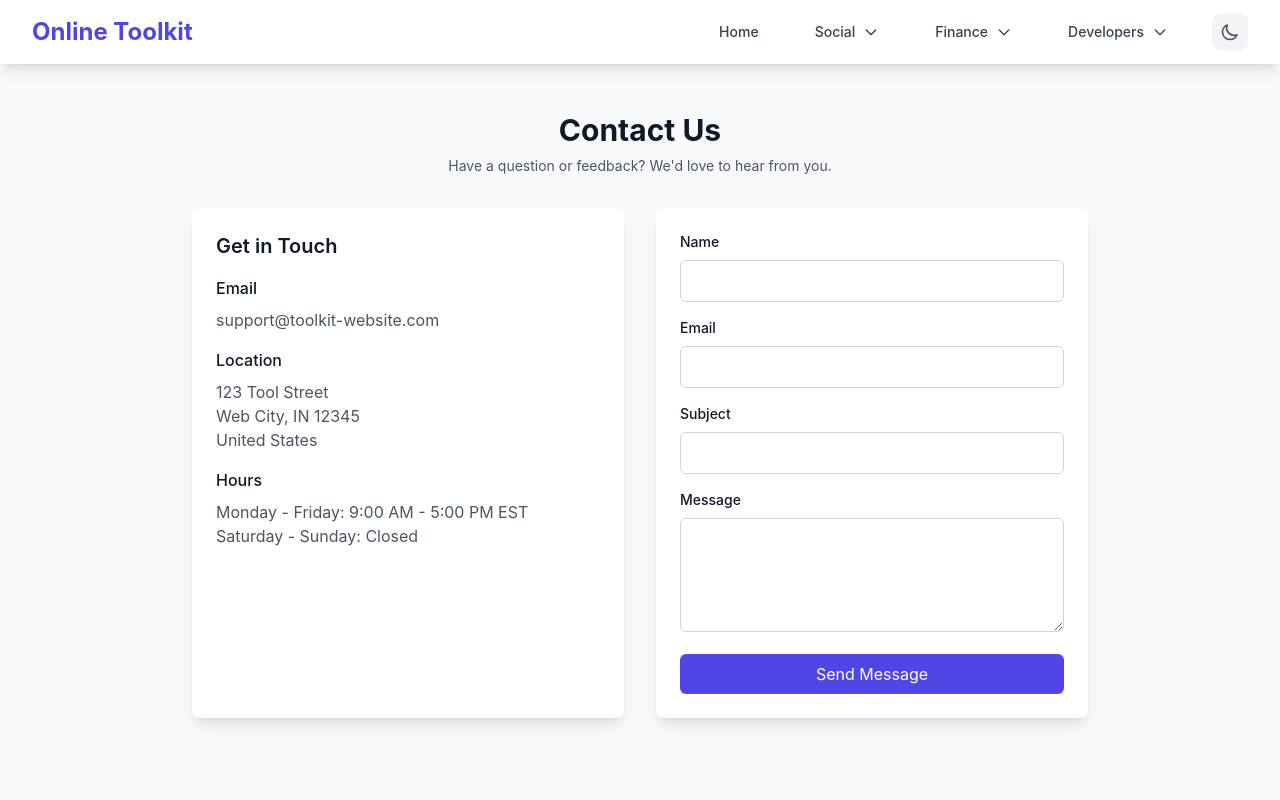
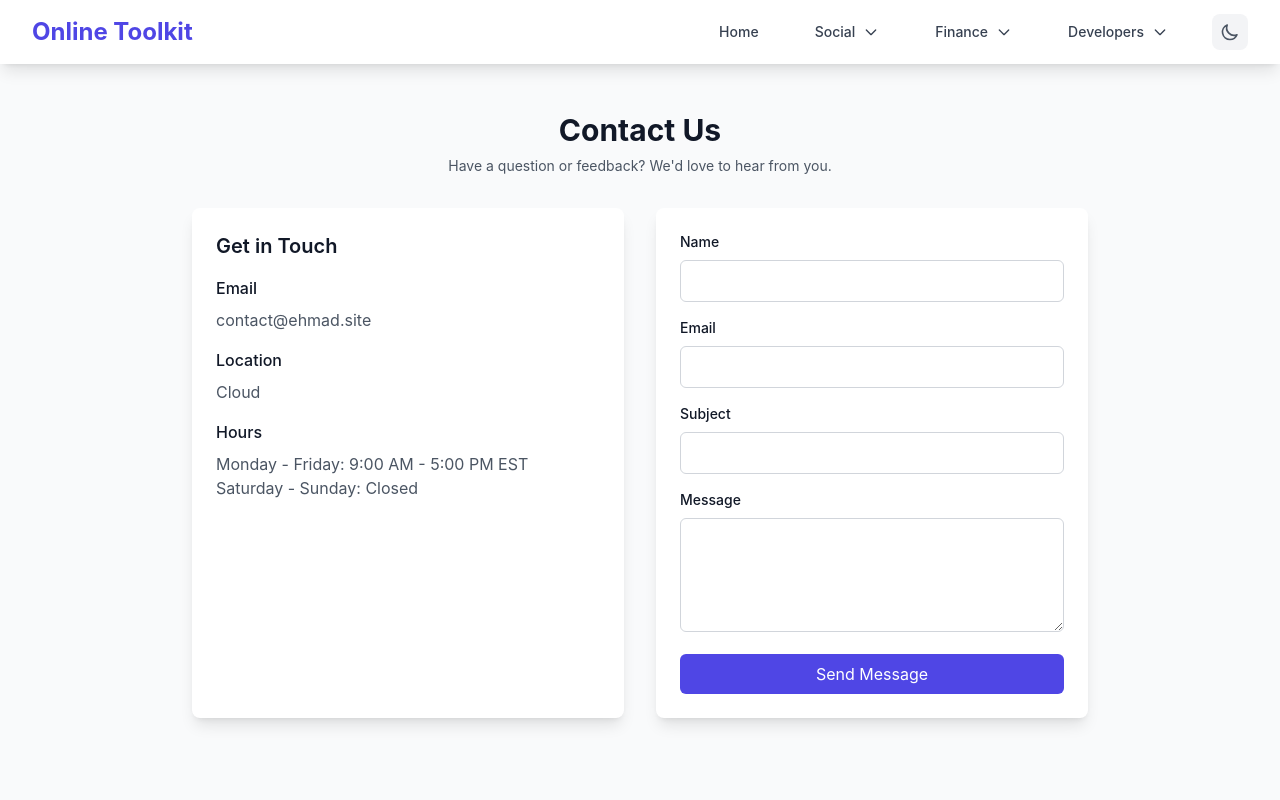
Before and after one commit to mrxehmad/online-toolkit, a React (Create React App) app: page /contact in a window 1280 px wide. Shown: the top 800 px of the page. Built offline with nearby package versions, Linux system fonts and the light colour scheme.

Commit message:
Update Contact Info

```diff
--- a/src/components/Navbar.js
+++ b/src/components/Navbar.js
@@ -49,7 +49,7 @@ function Navbar() {
                       to={path}
                       className={`block px-4 py-2 text-sm ${darkMode ? 'text-gray-300 hover:text-white hover:bg-gray-600' : 'text-gray-700 hover:text-indigo-600 hover:bg-gray-100'}`}
                     >
-                      {path.split('/').pop().split('-').map(word => word.charAt(0).toUpperCase() + word.slice(1)).join(' ')}
+                      {path.split('/').pop().split('-').map(word => word.charAt(0).toUpperCase() + word.slice(1)).join(' ').replace('Curl', 'cURL')}
                     </Link>
                   ))}
                 </div>
--- a/src/components/pages/ContactUs.js
+++ b/src/components/pages/ContactUs.js
@@ -45,15 +45,13 @@ function ContactUs() {
               <div>
                 <h3 className="font-medium mb-2">Email</h3>
                 <p className={`${darkMode ? 'text-gray-300' : 'text-gray-600'}`}>
-                  support@toolkit-website.com
+                  contact@ehmad.site
                 </p>
               </div>
               <div>
                 <h3 className="font-medium mb-2">Location</h3>
                 <p className={`${darkMode ? 'text-gray-300' : 'text-gray-600'}`}>
-                  123 Tool Street<br />
-                  Web City, IN 12345<br />
-                  United States
+                  Cloud<br />
                 </p>
               </div>
               <div>
```
